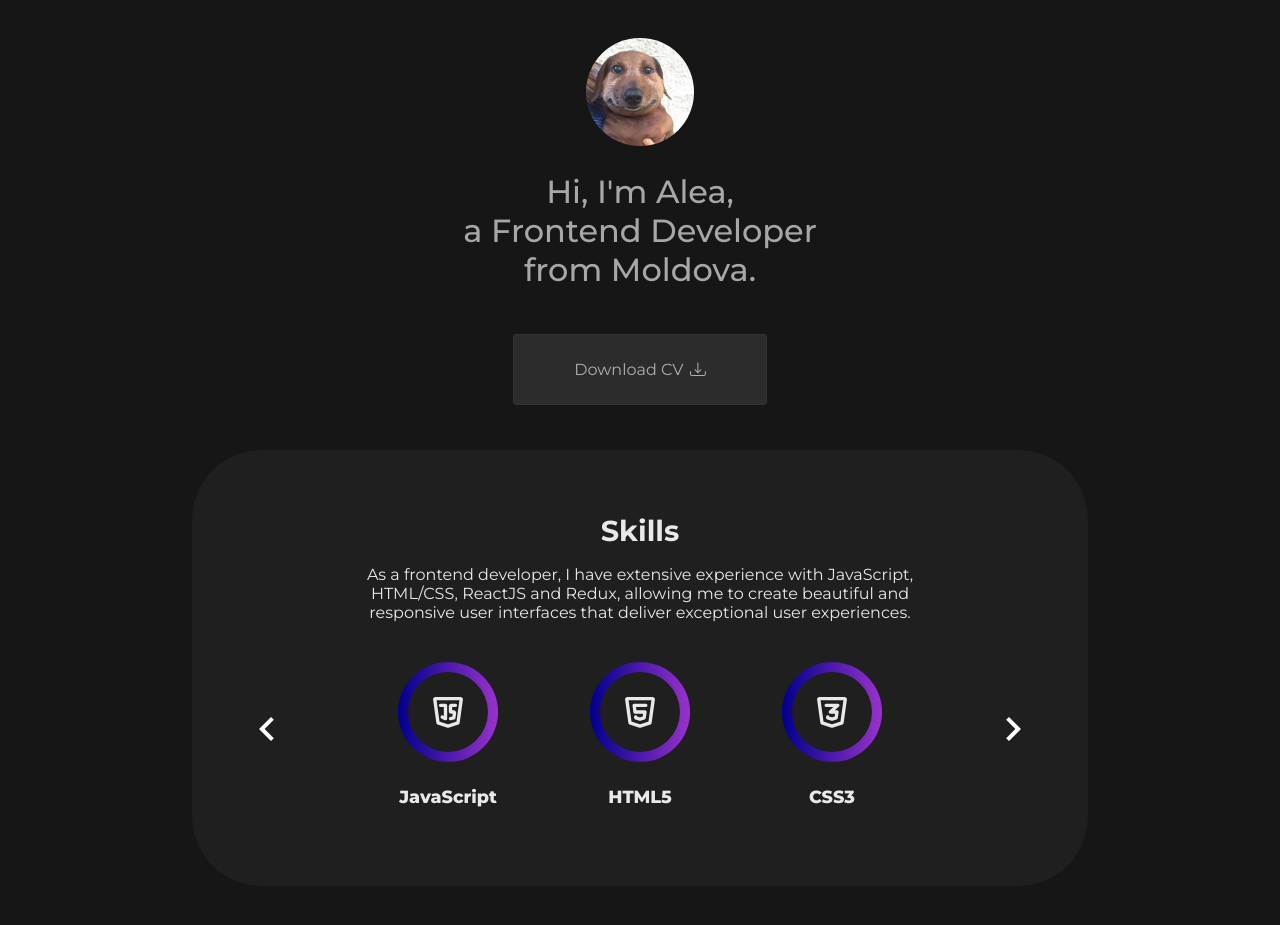
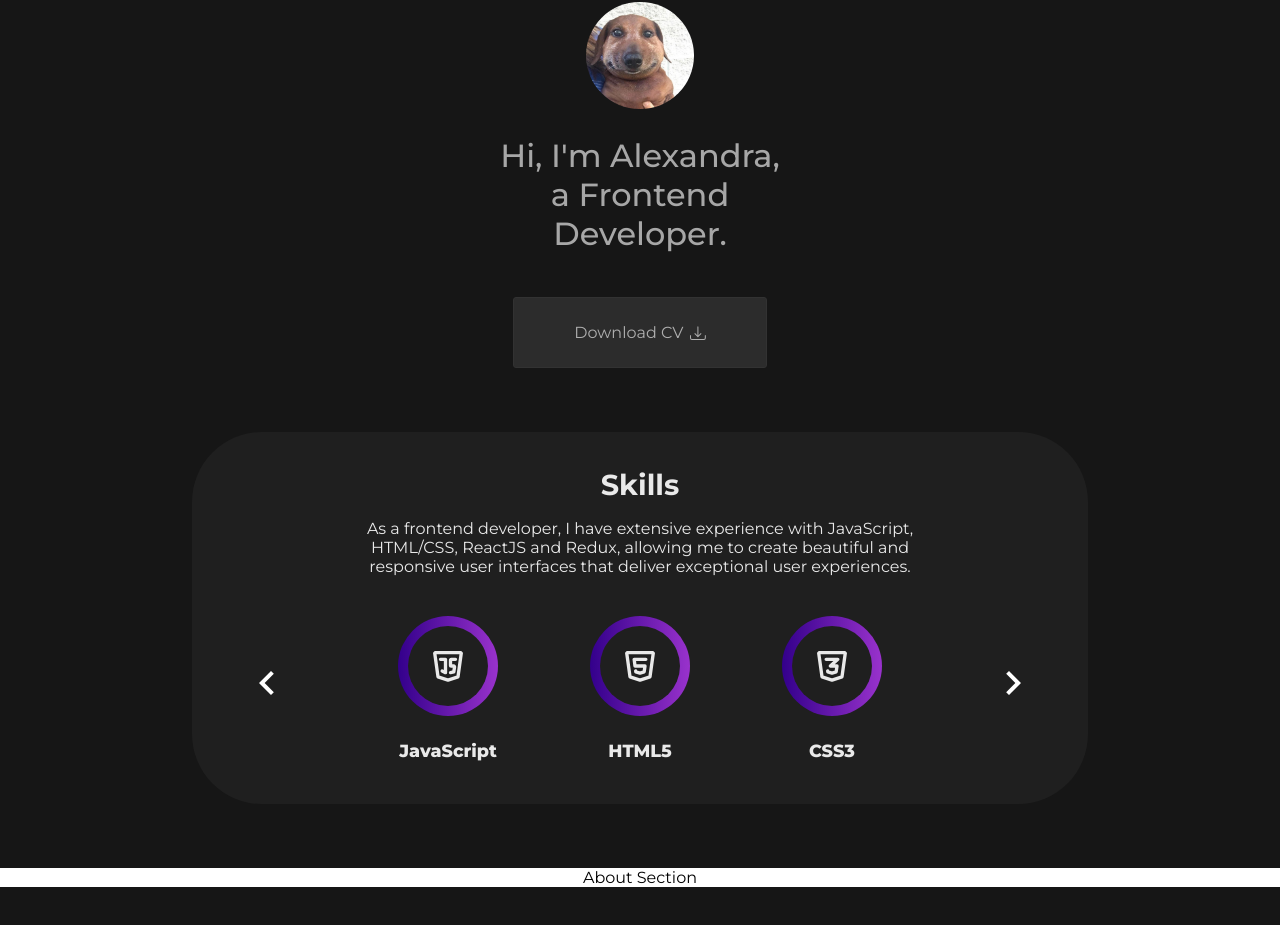
Before and after one commit to alya1007/portfolio, a React (Create React App) app: page / in a window 1280 px wide. Shown: the part 119-1044 px from the top of the page. After the commit the page ends 1006 px from the top, so only its background shows below. Built offline with nearby package versions, Linux system fonts and the light colour scheme.

Commit message:
layout changed

```diff
--- a/src/App.css
+++ b/src/App.css
@@ -1,7 +1,7 @@
 .App {
 	text-align: center;
 	margin: auto;
-	width: 70%;
+	/* width: 70%; */
 	font-family: "Montserrat", sans-serif;
 }
 
--- a/src/App.js
+++ b/src/App.js
@@ -1,4 +1,5 @@
 import "./App.css";
+import AboutSection from "./Components/AboutSection";
 import Contacts from "./Components/Contacts";
 import MainSection from "./Components/MainSection";
 import SkillSection from "./Components/SkillSection";
@@ -9,6 +10,7 @@ function App() {
 			<Contacts />
 			<MainSection />
 			<SkillSection />
+			<AboutSection />
 		</div>
 	);
 }
--- /dev/null
+++ b/src/Components/AboutSection.jsx
@@ -0,0 +1,8 @@
+import React from "react";
+import "../styles/AboutSection.css";
+
+function AboutSection() {
+	return <section className="about-section">About Section</section>;
+}
+
+export default AboutSection;
--- a/src/Components/MainSection.jsx
+++ b/src/Components/MainSection.jsx
@@ -11,8 +11,8 @@ function MainSection() {
 			</div>
 			<div className="main-section__text">
 				<h4 className="main-section__text__title">
-					Hi, I'm Alea,
-					<br /> a Frontend Developer from Moldova.
+					Hi, I'm Alexandra,
+					<br /> a Frontend Developer.
 				</h4>
 			</div>
 			<CVButton />
--- /dev/null
+++ b/src/styles/AboutSection.css
@@ -0,0 +1,6 @@
+.about-section {
+	box-sizing: border-box;
+	width: 100%;
+	background-color: white;
+	color: black;
+}
--- a/src/styles/Contacts.css
+++ b/src/styles/Contacts.css
@@ -3,6 +3,8 @@
 	border-bottom: 0.2px solid #5a5a5a39;
 	display: flex;
 	flex-direction: row;
+	width: 70%;
+	margin: auto;
 }
 
 .email-bar {
--- a/src/styles/MainSection.css
+++ b/src/styles/MainSection.css
@@ -1,5 +1,7 @@
 .main-section {
 	margin-top: 5%;
+	width: 70%;
+	margin: auto;
 }
 
 .main-section__image img {
--- a/src/styles/SkillSection.css
+++ b/src/styles/SkillSection.css
@@ -1,18 +1,18 @@
 .skill-section {
-	width: 100%;
+	width: 70%;
 	margin: 5% auto;
 	border-radius: 70px;
 	background-color: rgb(31, 31, 31);
 }
 
 .skill-section__content {
-	padding: 7% 5%;
+	padding: 3% 5%;
 	display: flex;
 	flex-direction: column;
 }
 
 .skill-section__title {
-	margin: 0.1% 0;
+	margin: 1% 0 0.1%;
 	font-size: 1.8rem;
 }
 
@@ -55,7 +55,7 @@
 	margin: auto;
 	font-size: 2.5rem;
 	background: linear-gradient(rgb(31, 31, 31), rgb(31, 31, 31)) padding-box,
-		linear-gradient(to right, darkblue, darkorchid) border-box;
+		linear-gradient(to right, rgb(51, 0, 139), darkorchid) border-box;
 	border-radius: 50%;
 	border: 10px solid transparent;
 }
```
